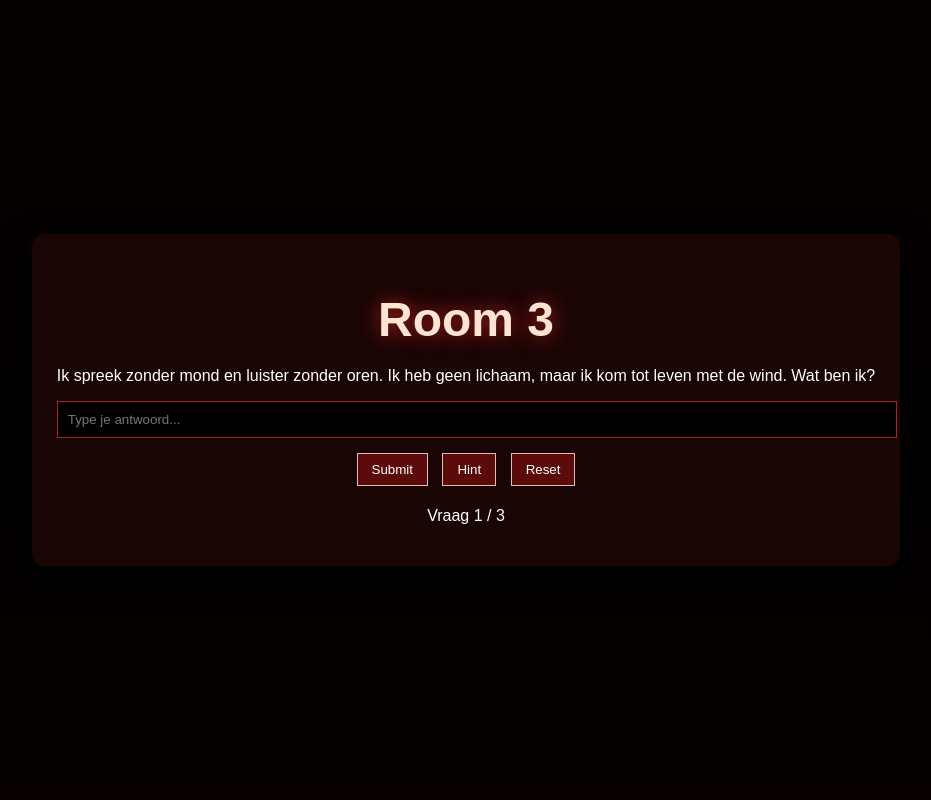
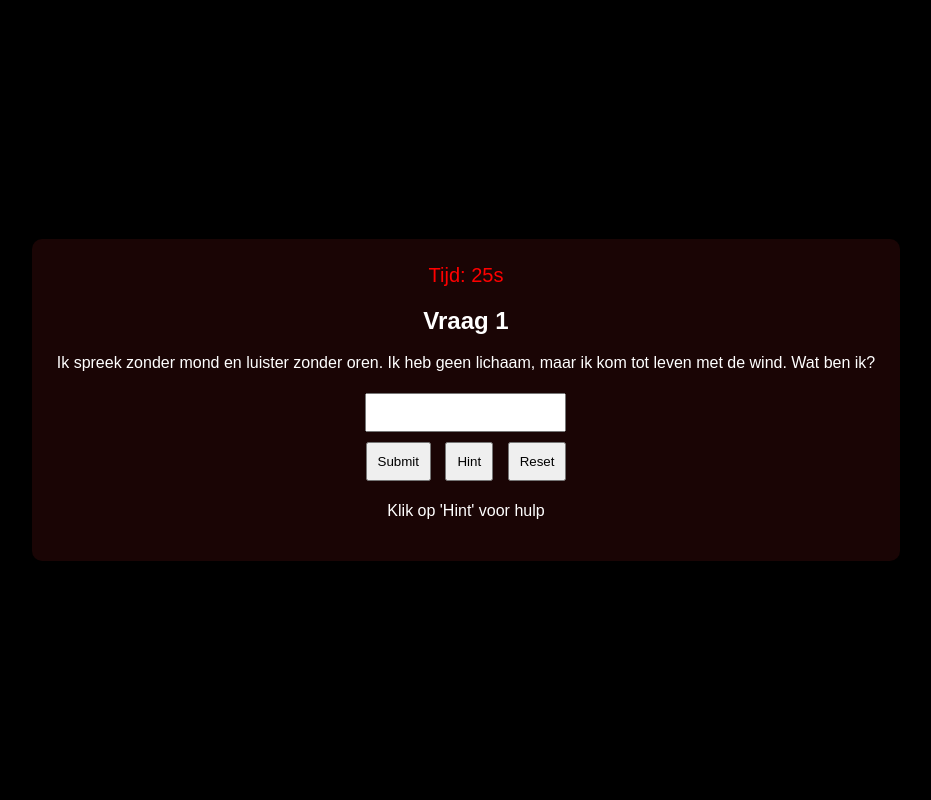
Before and after one commit to BerkayMelihAtakli/EpsteinIslandEscapers, a PHP site: page /room_3.php in a window 1280 px wide. Shown: the whole page, without its empty margins (174-1105 px from the left). Run offline with PHP 8.4, Linux system fonts and the light colour scheme.

Commit message:
Update room_3.php

```diff
--- a/room_3.php
+++ b/room_3.php
@@ -1,7 +1,7 @@
 <?php
 session_start();
 
-// Riddles in het Nederlands
+// Riddles
 $riddles = [
     [
         "question" => "Ik spreek zonder mond en luister zonder oren. Ik heb geen lichaam, maar ik kom tot leven met de wind. Wat ben ik?",
@@ -20,146 +20,154 @@ $riddles = [
     ]
 ];
 
+// Init
+if (!isset($_SESSION['current'])) $_SESSION['current'] = 0;
+if (!isset($_SESSION['hint'])) $_SESSION['hint'] = "";
+if (!isset($_SESSION['start_time'])) $_SESSION['start_time'] = time();
 
+$current = $_SESSION['current'];
+$hintText = $_SESSION['hint'];
+$timeLimit = 30;
+
+// Reset
 if (isset($_POST['reset'])) {
     $_SESSION['current'] = 0;
-    header("Refresh:0");
+    $_SESSION['hint'] = "";
+    $_SESSION['start_time'] = time();
+    header("Location: " . $_SERVER['PHP_SELF']);
     exit;
 }
 
-// Init current riddle
-if (!isset($_SESSION['current'])) $_SESSION['current'] = 0;
-$current = $_SESSION['current'];
-$feedback = "";
-$hintText = "";
-
-// Form handling
+// FORM HANDLING (BELANGRIJK)
 if ($_SERVER["REQUEST_METHOD"] == "POST") {
 
     // Hint knop
     if (isset($_POST['hint'])) {
-        $hintText = $riddles[$current]['hint'];
+        $_SESSION['hint'] = $riddles[$current]['hint'];
+        header("Location: " . $_SERVER['PHP_SELF']);
+        exit;
     }
 
-    // Submit knop
-    if (isset($_POST['answer'])) {
+    // Submit knop (FIX!)
+    if (isset($_POST['submit'])) {
         $input = strtolower(trim($_POST['answer']));
+
         if ($input === $riddles[$current]['answer']) {
             $_SESSION['current']++;
+            $_SESSION['hint'] = "";
+            $_SESSION['start_time'] = time();
+
             if ($_SESSION['current'] >= count($riddles)) {
-                header("Location: ?status=win");
+                header("Location: " . $_SERVER['PHP_SELF'] . "?status=win");
                 exit;
             } else {
-                header("Refresh:0");
+                header("Location: " . $_SERVER['PHP_SELF']);
                 exit;
             }
         } else {
-            header("Location: ?status=lost");
+            header("Location: " . $_SERVER['PHP_SELF'] . "?status=lost");
             exit;
         }
     }
 }
 
-$status = isset($_GET['status']) ? $_GET['status'] : "";
+// TIMER CHECK (NA submit!)
+if (time() - $_SESSION['start_time'] > $timeLimit) {
+    header("Location: " . $_SERVER['PHP_SELF'] . "?status=lost");
+    exit;
+}
+
+$status = $_GET['status'] ?? "";
+$remaining = $timeLimit - (time() - $_SESSION['start_time']);
 ?>
 
 <!DOCTYPE html>
 <html lang="nl">
 <head>
 <meta charset="UTF-8">
-<meta name="viewport" content="width=device-width, initial-scale=1.0">
 <title>Escape Room</title>
+
 <style>
 body {
   margin: 0;
-  font-family: Arial, sans-serif;
-  background: linear-gradient(180deg, #050101 0%, #020000 60%, #070101 100%);
+  font-family: Arial;
+  background: black;
+  color: white;
   display: flex;
+  justify-content: center;
   align-items: center;
-  justify-content: center;
   height: 100vh;
 }
-
 .escape-room, .ending {
-  text-align: center;
   background: #1a0505;
   padding: 25px;
-  border-radius: 12px;
-  box-shadow: 0 10px 30px #000;
-  color: #fff;
+  border-radius: 10px;
+  text-align: center;
+}
+input, button {
+  margin: 5px;
+  padding: 10px;
+}
+#timer {
+  color: red;
+  font-size: 20px;
+}
+</style>
+
+<script>
+let timeLeft = <?php echo max(0, $remaining); ?>;
+
+function updateTimer() {
+    document.getElementById("timer").innerText = "Tijd: " + timeLeft + "s";
+
+    if (timeLeft <= 0) {
+        window.location.href = "?status=lost";
     }
 
-.room-title {
-  font-size: 48px;
-  color: #ffe4d1;
-  margin-bottom: 20px;
-  text-shadow: 0 0 20px #b11f1f;
+    timeLeft--;
 }
+setInterval(updateTimer, 1000);
+</script>
 
-input {
-  width: 100%;
-  padding: 10px;
-  background: #000;
-  border: 1px solid #b11f1f;
-  color: #fff;
-  margin-bottom: 10px;
-  outline: none;
-}
-
-button {
-  background: #5c0b0b;
-  border: 1px solid #dcbcbc;
-  color: #fff;
-  padding: 8px 14px;
-  cursor: pointer;
-  margin: 5px;
-}
-
-button:hover {
-  background: #7a1a1a;
-}
-
-#feedback { color: #ffb3b3; margin-top: 10px; }
-#hintText { color: #f2d9b0; margin-top: 10px; font-size: 14px; }
-.home-button { background:#5c0b0b; padding:10px 20px; margin-top:20px; display:inline-block; }
-</style>
 </head>
 <body>
 
 <?php if ($status === "win"): ?>
     <div class="ending">
         <h1>Gefeliciteerd!</h1>
-      <p>Je hebt het gehaald.</p>
-      <form method="POST"><button type="submit" name="reset" class="home-button">Opnieuw beginnen</button></form>
-      <a href="/EpsteinIslandEscapers/index.php"><button class="home-button">Home</button></a>
+        <form method="POST"><button name="reset">Opnieuw</button></form>
     </div>
 
 <?php elseif ($status === "lost"): ?>
     <div class="ending">
-      <h1>Verloren</h1>
-      <p>Je hebt het niet gehaald.</p>
-      <form method="POST"><button type="submit" name="reset" class="home-button">Opnieuw proberen</button></form>
-      <a href="/EpsteinIslandEscapers/index.php"><button class="home-button">Home</button></a>
+        <h1>Helaas, je hebt verloren!</h1>
+        <form method="POST"><button name="reset">Opnieuw</button></form>
     </div>
 
 <?php else: ?>
     <div class="escape-room">
-      <h1 class="room-title">Room 3</h1>
-      <div class="riddle-card">
-          <p id="riddleText"><?php echo $riddles[$current]['question']; ?></p>
+        <div id="timer"></div>
+
+        <h2>Vraag <?php echo $current + 1; ?></h2>
+        <p><?php echo $riddles[$current]['question']; ?></p>
 
         <form method="POST">
-              <input type="text" name="answer" placeholder="Type je antwoord..." required>
+            <input type="text" name="answer" required>
             <br>
-              <button type="submit">Submit</button>
+            <button type="submit" name="submit">Submit</button> <!-- FIX -->
             <button type="submit" name="hint">Hint</button>
             <button type="submit" name="reset">Reset</button>
         </form>
 
-          <p id="feedback"><?php echo $feedback; ?></p>
-          <p id="hintText"><?php echo $hintText; ?></p>
-          <p id="progress">Vraag <?php echo $current + 1; ?> / <?php echo count($riddles); ?></p>
-      </div>
+        <p>
+        <?php
+        if (!empty($hintText)) {
+            echo "💡 Hint: " . $hintText;
+        } else {
+            echo "Klik op 'Hint' voor hulp";
+        }
+        ?>
+        </p>
     </div>
 <?php endif; ?>
 
```
Lines whose indentation alone changed are shown as unchanged.
